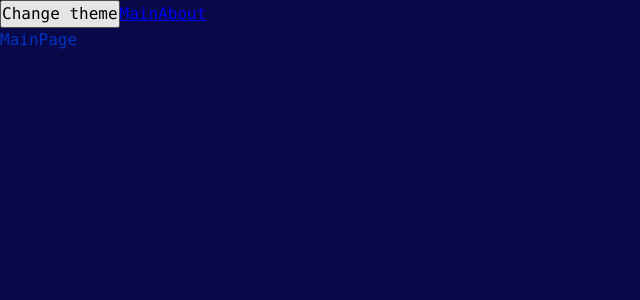
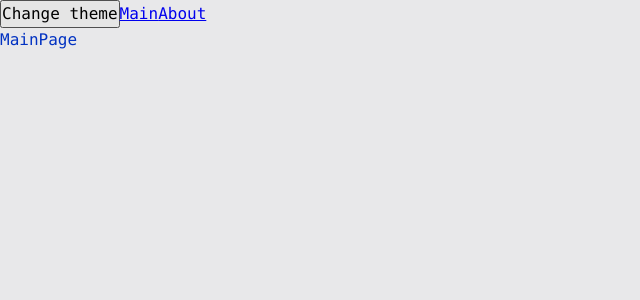
Before and after one commit to Dzhaman-Nazarii/personal-project, a React app: page / in a window 1280 px wide. Shown: the top 300 px of the page, without its empty margins (0-640 px from the left). Built offline with nearby package versions, Linux system fonts and the light colour scheme.

Commit message:
add classNames function

```diff
--- a/src/App.tsx
+++ b/src/App.tsx
@@ -1,16 +1,16 @@
 import "./styles/index.scss";
-import { FC, Suspense} from "react";
+import { FC, Suspense } from "react";
 import { Link, Route, Routes } from "react-router-dom";
 import { AboutPageAsync } from "./pages/AboutPage/AboutPage.async";
 import { MainPageAsync } from "./pages/MainPage/MainPage.async";
 import { useTheme } from "./theme/useTheme";
+import { classNames } from "./helpers/classNames/classNames";
 
 export const App: FC = () => {
-
 	const { theme, toggleTheme } = useTheme();
 
 	return (
-		<div className={`app ${theme}`}>
+		<div className={classNames("app", {}, [theme])}>
 			<button onClick={toggleTheme}>Change theme</button>
 			<Link to={"/"}>Main</Link>
 			<Link to={"/about"}>About</Link>
--- /dev/null
+++ b/src/helpers/classNames/classNames.ts
@@ -0,0 +1,15 @@
+type Mods = Record<string, boolean | string>;
+
+export function classNames(
+	cls: string,
+	mods: Mods,
+	additional: string[] = []
+): string {
+	return [
+		cls,
+		...additional.filter(Boolean),
+		...Object.entries(mods)
+			.filter(([className, value]) => Boolean(value))
+			.map(([className]) => className),
+	].join(" ");
+}
--- a/src/styles/themes/dark.scss
+++ b/src/styles/themes/dark.scss
@@ -1,6 +1,6 @@
 .app.dark {
-	--bg-color: #0e0e75;
+    --bg-color: #090949;
 
-	--primary-color: #049604;
-	--secondary-color: #04ff04;
+    --primary-color: #049604;
+    --secondary-color: #04ff04;
 }
--- a/src/styles/themes/light.scss
+++ b/src/styles/themes/light.scss
@@ -1,6 +1,6 @@
 .app.light {
-	--bg-color: #090949;
+    --bg-color: #e8e8ea;
 
-	--primary-color: #0232c2;
-	--secondary-color: #0449e0;
+    --primary-color: #0232c2;
+    --secondary-color: #0449e0;
 }
--- a/src/theme/ThemeContext.ts
+++ b/src/theme/ThemeContext.ts
@@ -2,7 +2,7 @@
 
 export enum Theme {
 	LIGHT = "light",
-	DARK = "ddark",
+	DARK = "dark",
 }
 
 export interface ThemeContextProps {
```
Also changed, not shown: 1 other file (tests, documents, lock files or other folders).
